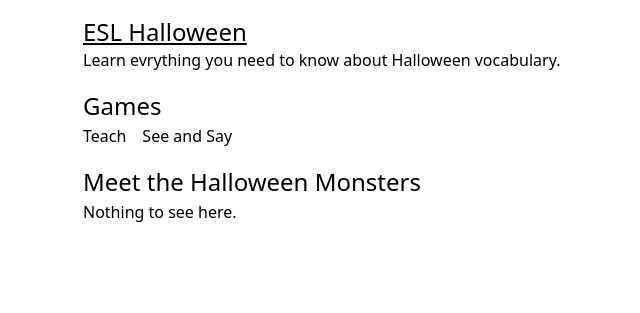
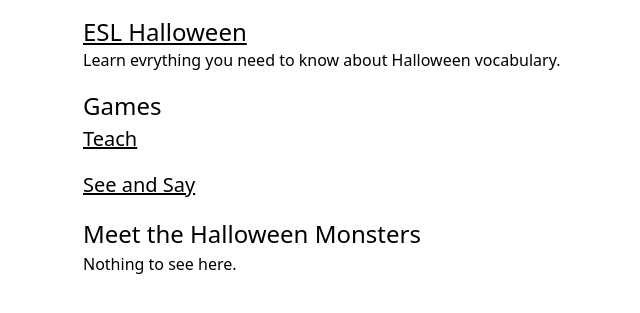
Before and after one commit to markoco14/pokemon, a FastAPI app: page /halloween in a window 1280 px wide. Shown: the part 48-361 px from the top of the page, without its empty margins (165-805 px from the left). Run offline with FastAPI, Linux system fonts and the light colour scheme; data that the repository does not hold is empty; style sheets or scripts are compiled from the project's sources; some libraries are stand-ins or nearby versions.

Commit message:
update halloween index styles

```diff
--- a/src/static/css/styles.css
+++ b/src/static/css/styles.css
@@ -41,9 +41,21 @@ header {
     }
 }
 
-nav ul {
+.nav__list {
     display: flex;
     gap: 1rem;
+}
+
+.game__list {
+    display: flex;
+    flex-direction: column;
+    gap: 1rem;
+
+    .game__link {
+        display: inline-block;
+        font-size: 20px;
+        text-decoration: underline;
+    }
 }
 
 .monster-list {
--- a/src/templates/base.html
+++ b/src/templates/base.html
@@ -13,7 +13,7 @@
         <div class="header__wrapper">
             <span><a href="/">ESL Games</a></span>
             <nav>
-                <ul>
+                <ul class="nav__list">
                     <li><a href="/pokemon">Pokemon</a></li>
                     <li><a href="/halloween">Halloween</a></li>
                 </ul>
--- a/src/templates/halloween/index.html
+++ b/src/templates/halloween/index.html
@@ -11,9 +11,9 @@
         <section class="mb-4">
             <h2>Games</h2>
             <nav>
-                <ul>
-                    <li><a href="/halloween/monsters/teach">Teach</a></li>
-                    <li><a href="/halloween/monsters/see-and-say">See and Say</a></li>
+                <ul class="game__list">
+                    <li><a href="/halloween/monsters/teach" class="game__link">Teach</a></li>
+                    <li><a href="/halloween/monsters/see-and-say" class="game__link">See and Say</a></li>
                 </ul>
             </nav>
         </section>
```
